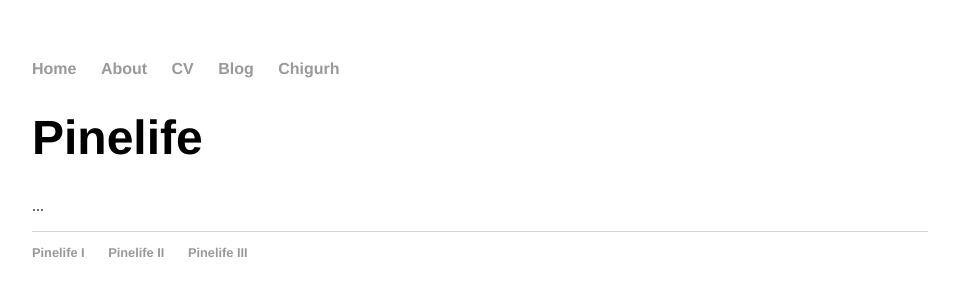
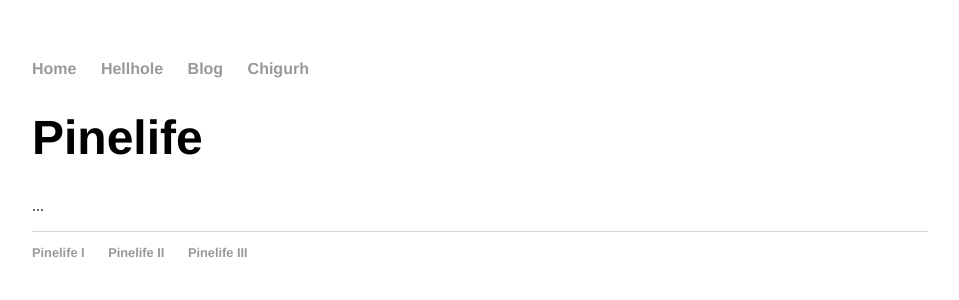
Before and after one commit to Pinelife/pinelife.github.io, a Jekyll site: the page built from index.html, in a window 1280 px wide. Shown: the top 300 px of the page, without its empty margins (160-1119 px from the left). Built offline with Jekyll 4.4.1, drawn with Linux system fonts in a browser that asks for light colours.

Commit message:
Update default.html

```diff
--- a/_layouts/default.html
+++ b/_layouts/default.html
@@ -9,8 +9,7 @@
 			<nav>
 	    		<ul>
 	        	<li><a href="/">Home</a></li>
-	        	<li><a href="/about">About</a></li>
-        		<li><a href="/cv">CV</a></li>
+	        	<li><a href="/Hellhole">Hellhole</a></li>
         		<li><a href="http://pinelife3.tumblr.com">Blog</a></li>
 			<li><a href="/Chigurh">Chigurh</a></li>
 	    		</ul>
```
